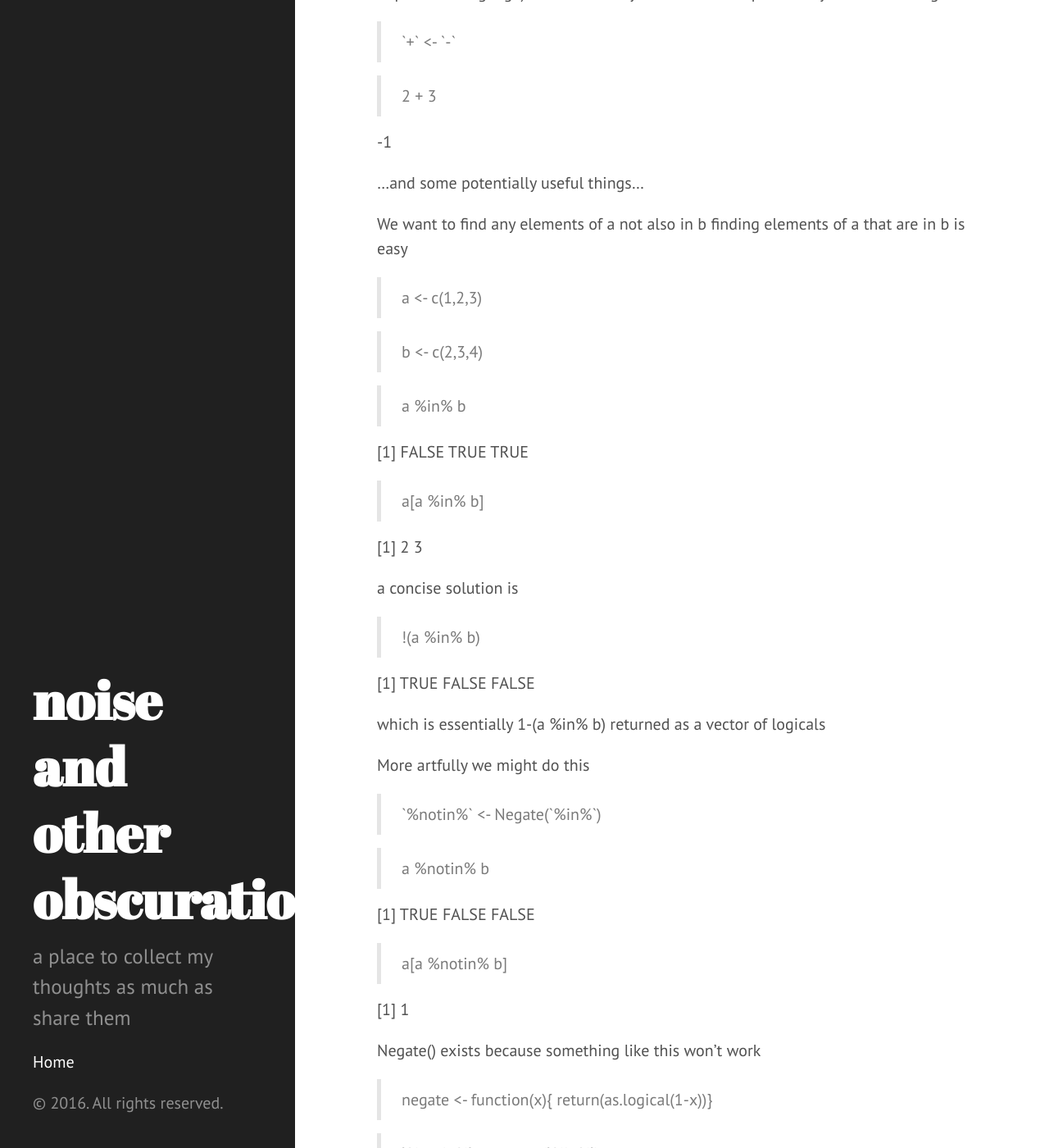
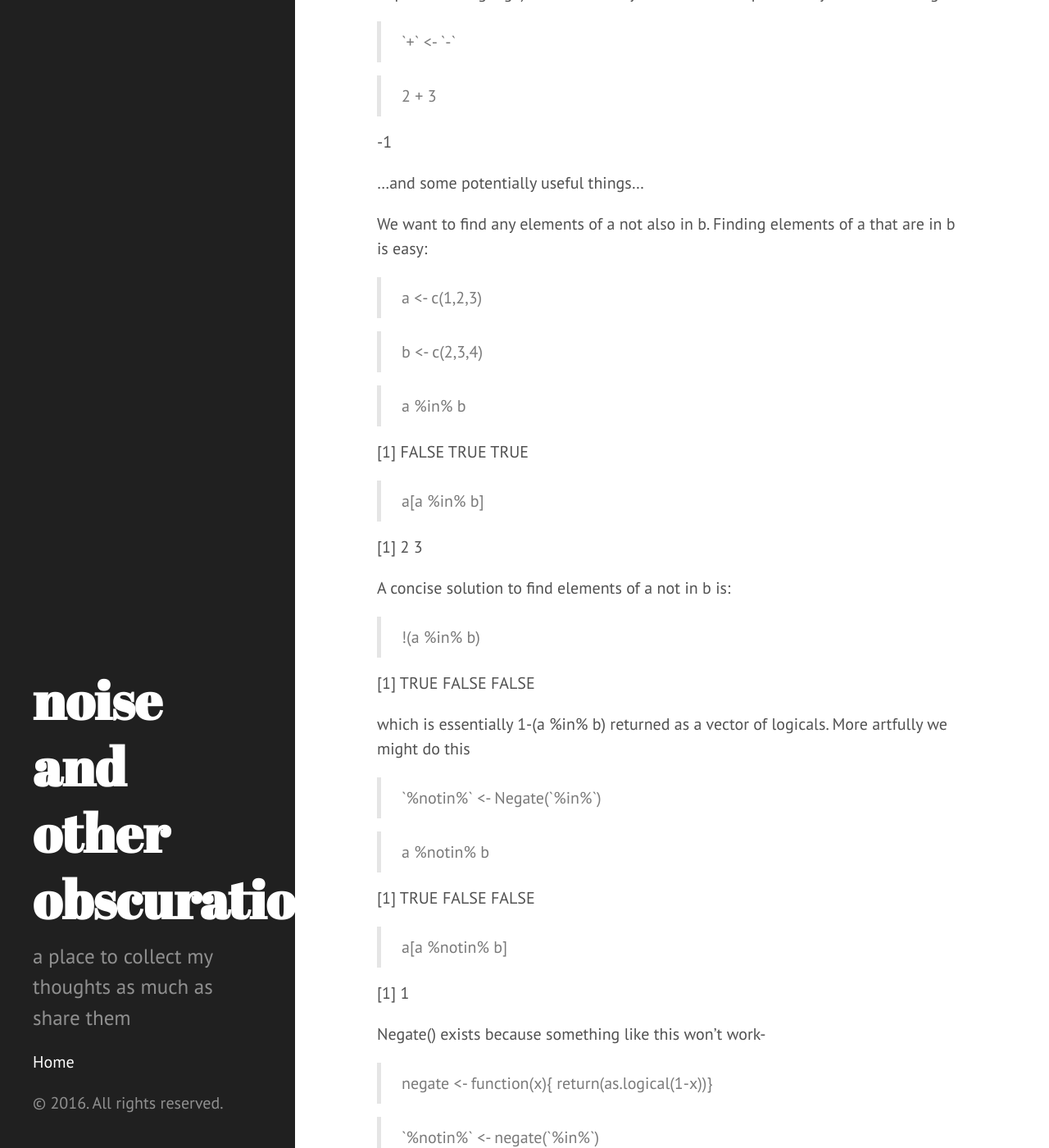
Before and after one commit to ABindoff/ABindoff.github.io, a Jekyll site: the page built from _posts/2016-11-18-functional-programming.markdown, in a window 1280 px wide and 1400 px high, scrolled down 264 px. Shown: the whole window at 82% size. Built offline with Jekyll 4.4.1, drawn with Linux system fonts in a browser that asks for light colours; some of the changed text lies outside the part shown.

Commit message:
sentences

```diff
--- a/_posts/2016-11-18-functional-programming.markdown
+++ b/_posts/2016-11-18-functional-programming.markdown
@@ -14,8 +14,7 @@ R is a *functional* language, and it is useful to think of functions in R like y
 
 ...and some potentially useful things...
 
-We want to find any elements of a not also in b
-finding elements of a that are in b is easy
+We want to find any elements of a not also in b. Finding elements of a that are in b is easy:
 
 > a <- c(1,2,3)
 
@@ -30,15 +29,13 @@ finding elements of a that are in b is easy
 [1] 2 3
 
 
-a concise solution is
+A concise solution to find elements of a not in b is:
 
 > !(a %in% b)
 
 [1]  TRUE FALSE FALSE
 
-which is essentially 1-(a %in% b) returned as a vector of logicals
-
-More artfully we might do this
+which is essentially 1-(a %in% b) returned as a vector of logicals. More artfully we might do this
 
 > \`%notin%\` <- Negate(\`%in%\`)
 
@@ -50,7 +47,7 @@ More artfully we might do this
 
 [1] 1
 
-Negate() exists because something like this won't work
+Negate() exists because something like this won't work-
 
 > negate <- function(x){ return(as.logical(1-x))}
 
@@ -60,7 +57,7 @@ Error in 1 - x : non-numeric argument to binary operator
 
 
 
-...even though this does work
+...even though this does work-
 
 > negate(a %in% b)
 
```
